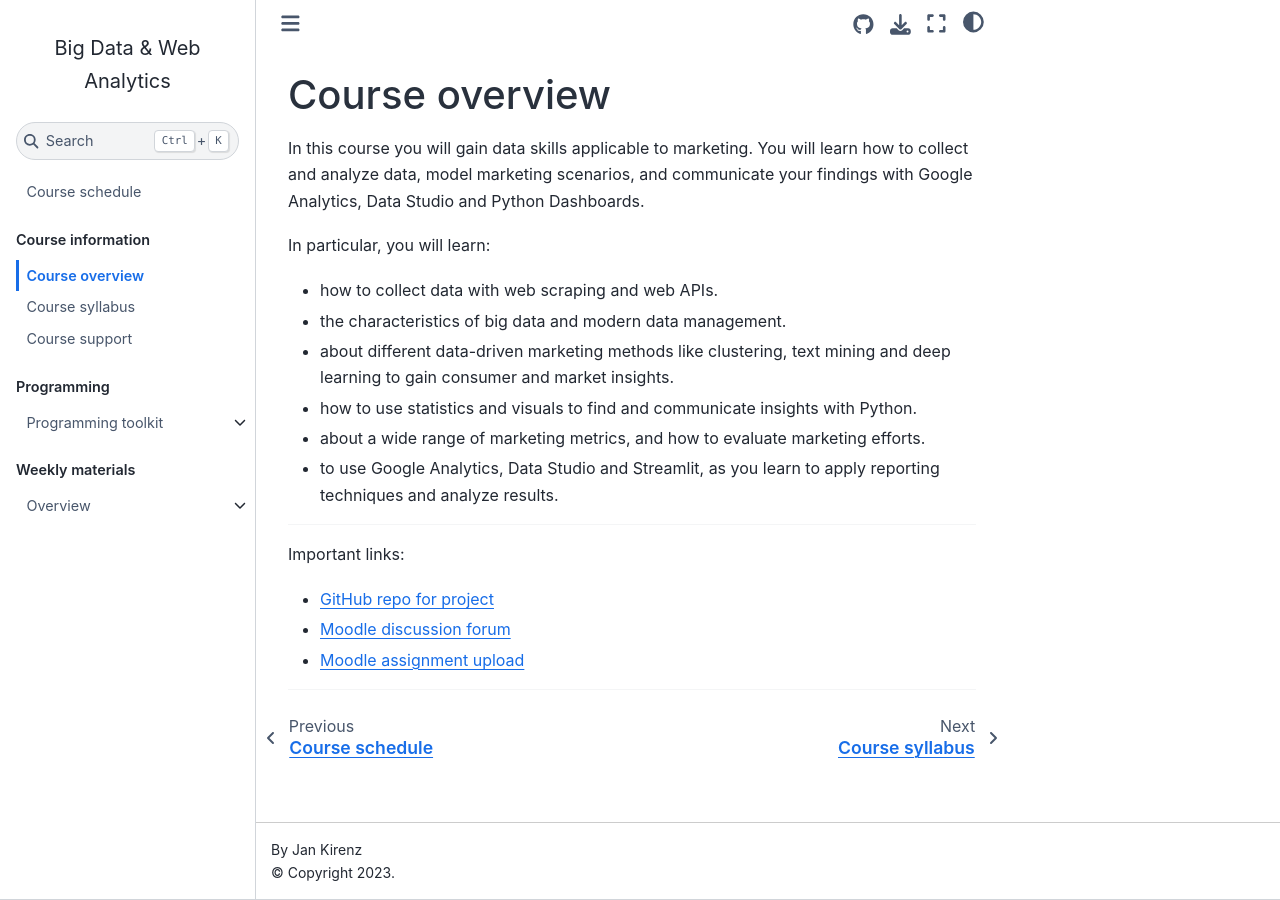
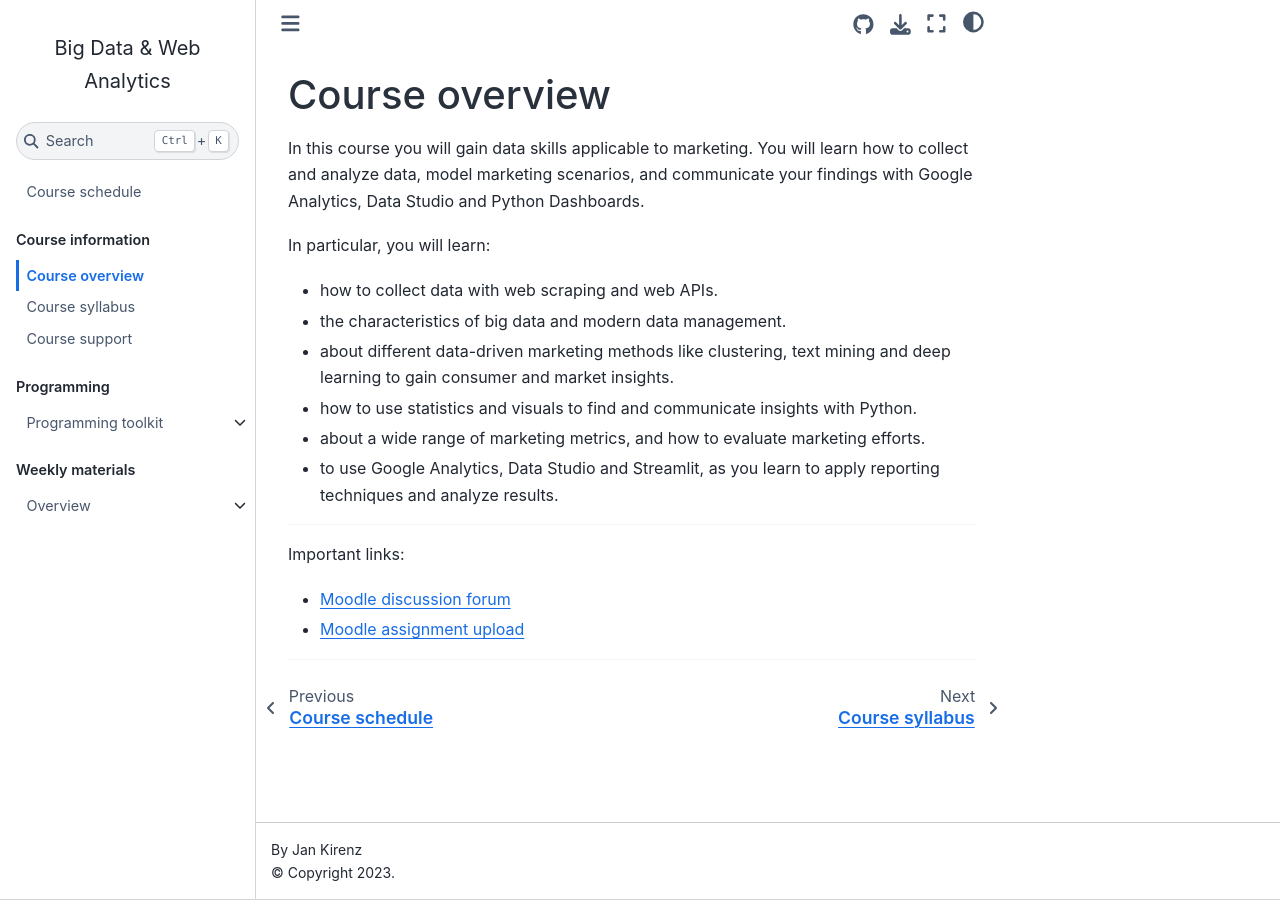
Before and after one commit to om2-ws22/website, a Jupyter Book: the page built from docs/course-overview.md, in a window 1280 px wide. Built offline with Jupyter Book 1.0.4 settings and Sphinx 7.4.7 and the Sphinx Book theme 1.1.4, drawn with Linux system fonts in a browser that asks for light colours; comment, search, counter and statistics services are not loaded.

Commit message:
Update course-overview.md

```diff
--- a/docs/course-overview.md
+++ b/docs/course-overview.md
@@ -21,8 +21,6 @@ In particular, you will learn:
 
 Important links:
 
-- [GitHub repo for project](https://github.com/om2-ws22/project)
-
 - [Moodle discussion forum](https://e-learning.hdm-stuttgart.de/moodle/mod/forum/view.php?id=87724)
 
 - [Moodle assignment upload](https://e-learning.hdm-stuttgart.de/moodle/course/view.php?id=2233#section-2)
```
